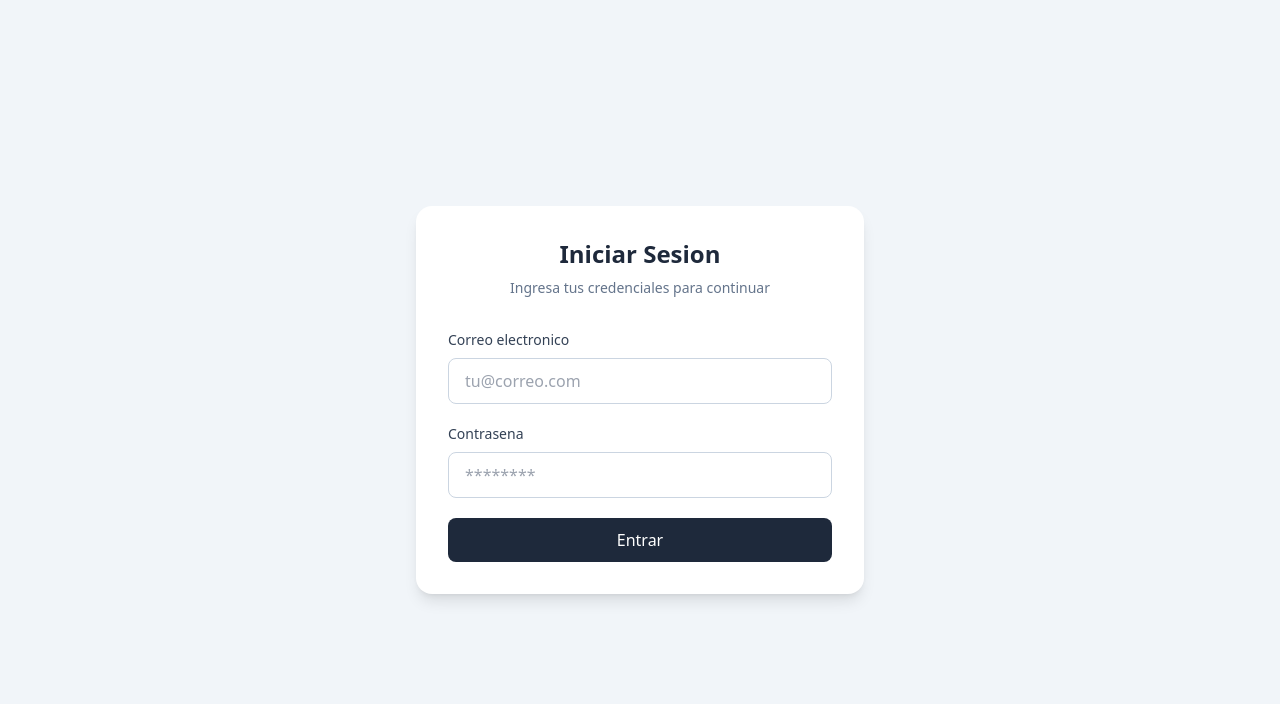
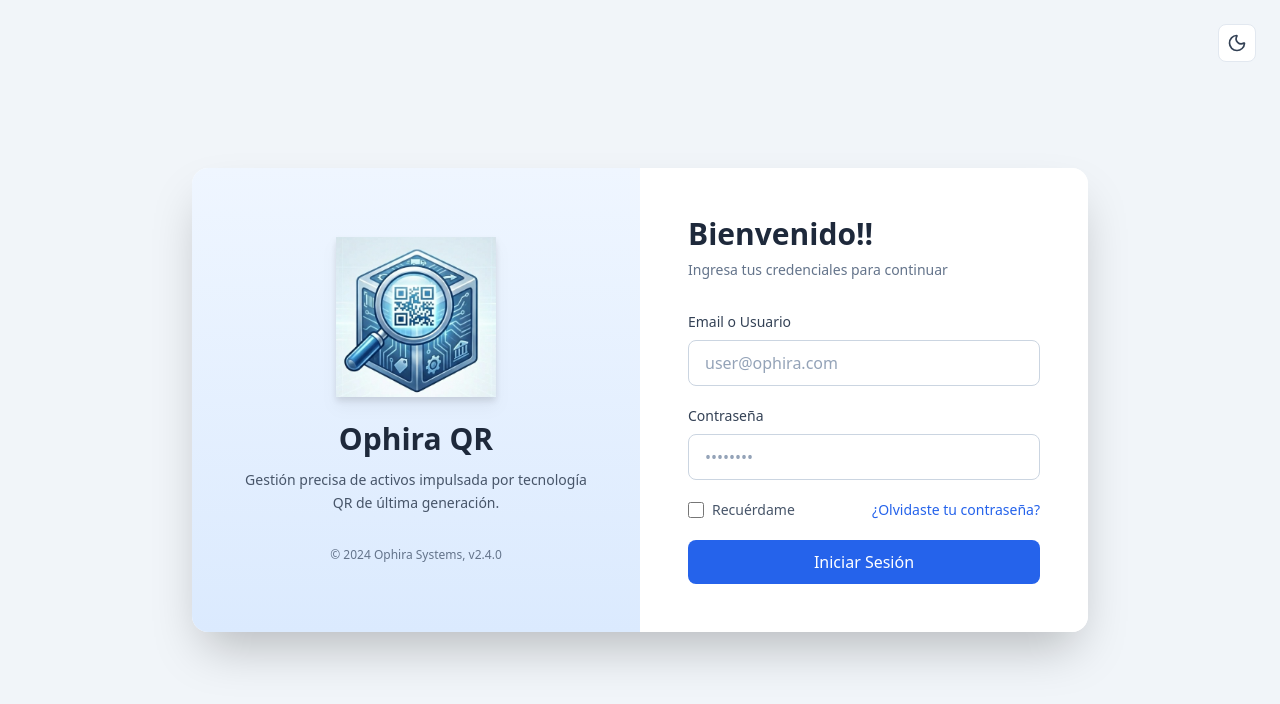
Before and after one commit to CaralbMen/Frontend_Ophira_Web, a React app in the folder Frontend/: page /login in a window 1280 px wide. Shown: the top 704 px of the page. Built offline with nearby package versions, Linux system fonts and the light colour scheme; the HTML template or start-up script is replaced by a standard one.

Commit message:
Screens aniadidas y modificacion del login y textos. Funciones de camara modificadas para mejor usabilidad

```diff
--- a/Frontend/src/components/Slidebar.jsx
+++ b/Frontend/src/components/Slidebar.jsx
@@ -1,6 +1,7 @@
 import { NavLink, useNavigate } from 'react-router-dom';
-import { LayoutDashboard, Package, QrCode, FileText, History, Settings, Users, Moon, Sun, LogOut } from 'lucide-react';
+import { LayoutDashboard, Package, QrCode, FileText, History, Settings, Users, Moon, Sun, LogOut, ClipboardCheck } from 'lucide-react';
 import { useTheme } from '../context/ThemeContext';
+import OphiraLogo from '../assets/OphiraLogo.png';
 
 const Slidebar = () => {
   const { isDark, toggleTheme } = useTheme();
@@ -24,9 +25,7 @@ const Slidebar = () => {
       {/* Logo */}
       <div className="px-6 py-6">
         <div className="flex items-center gap-2">
-          <div className="w-8 h-8 bg-blue-600 rounded-lg flex items-center justify-center">
-            <QrCode size={20} className="text-white" />
-          </div>
+          <img src={OphiraLogo} alt="Ophira" className="w-10 h-10 aspect-square object-cover" />
           <div>
             <h1 className={`text-lg font-bold ${isDark ? 'text-white' : 'text-slate-800'}`}>
               Ophira <span className="text-blue-600">QR</span>
@@ -58,9 +57,9 @@ const Slidebar = () => {
           <History size={18} />
           <span className="font-medium text-sm">History</span>
         </NavLink>
-        <NavLink to="/settings" className={linkClass}>
-          <Settings size={18} />
-          <span className="font-medium text-sm">Settings</span>
+        <NavLink to="/auditorias" className={linkClass}>
+          <ClipboardCheck size={18} />
+          <span className="font-medium text-sm">Auditorias</span>
         </NavLink>
         <NavLink to="/usuarios" className={linkClass}>
           <Users size={18} />
--- a/Frontend/src/context/ThemeContext.jsx
+++ b/Frontend/src/context/ThemeContext.jsx
@@ -3,26 +3,23 @@ import { createContext, useContext, useState, useEffect } from 'react';
 const ThemeContext = createContext();
 
 export const ThemeProvider = ({ children }) => {
-  const [isDark, setIsDark] = useState(false);
-
-  // Cargar tema del localStorage
-  useEffect(() => {
+  // Obtener tema del localStorage o sistema al inicializar
+  const [isDark, setIsDark] = useState(() => {
     const savedTheme = localStorage.getItem('theme');
     if (savedTheme) {
-      setIsDark(savedTheme === 'dark');
-    } else {
-      // Detectar preferencia del sistema
-      setIsDark(window.matchMedia('(prefers-color-scheme: dark)').matches);
+      return savedTheme === 'dark';
     }
-  }, []);
+    return window.matchMedia('(prefers-color-scheme: dark)').matches;
+  });
 
-  // Guardar tema y aplicar a document
+  // Aplicar tema al documento cuando cambia
   useEffect(() => {
+    const htmlElement = document.documentElement;
     if (isDark) {
-      document.documentElement.classList.add('dark');
+      htmlElement.classList.add('dark');
       localStorage.setItem('theme', 'dark');
     } else {
-      document.documentElement.classList.remove('dark');
+      htmlElement.classList.remove('dark');
       localStorage.setItem('theme', 'light');
     }
   }, [isDark]);
--- a/Frontend/src/pages/Login.jsx
+++ b/Frontend/src/pages/Login.jsx
@@ -1,49 +1,111 @@
 import { useNavigate } from "react-router-dom"
+import { useTheme } from '../context/ThemeContext';
+import { Moon, Sun } from 'lucide-react';
+import OphiraLogo from '../assets/OphiraLogo.png';
+
 const Login = () => {
+    const { isDark, toggleTheme } = useTheme();
     const navigate = useNavigate();
-    const entrar=()=>{
+    const entrar = () => {
         navigate('/dashboard');
     }
     return (
-        <div className="min-h-screen bg-slate-100 flex items-center justify-center px-4">
-            <div className="w-full max-w-md bg-white rounded-2xl shadow-lg p-8">
-                <h1 className="text-2xl font-bold text-slate-800 text-center">Iniciar Sesion</h1>
-                <p className="text-sm text-slate-500 text-center mt-2">Ingresa tus credenciales para continuar</p>
+        <div className={`min-h-screen flex items-center justify-center px-4 relative ${
+            isDark ? 'bg-slate-900' : 'bg-slate-100'
+        }`}>
+            {/* Theme Toggle Button */}
+            <button
+                onClick={toggleTheme}
+                className={`absolute top-6 right-6 p-2 rounded-lg transition ${
+                    isDark
+                        ? 'bg-slate-700 text-yellow-400 hover:bg-slate-600'
+                        : 'bg-white text-slate-700 hover:bg-slate-50 border border-slate-200'
+                }`}
+                title={isDark ? 'Modo claro' : 'Modo oscuro'}
+            >
+                {isDark ? <Sun size={20} /> : <Moon size={20} />}
+            </button>
 
-                <form className="mt-8 space-y-5">
+            <div className={`w-full max-w-4xl rounded-2xl shadow-2xl overflow-hidden grid grid-cols-1 md:grid-cols-2 ${
+                isDark ? 'bg-slate-800' : 'bg-white'
+            }`}>
+                {/* Left Side - Logo & Description */}
+                <div className={`p-12 flex flex-col items-center justify-center md:min-h-full bg-gradient-to-b ${
+                    isDark ? 'from-slate-700 to-slate-800' : 'from-blue-50 to-blue-100'
+                }`}>
+                    <img src={OphiraLogo} alt="Ophira QR" className="w-40 h-40 aspect-square object-cover mb-6 drop-shadow-lg" />
+                    <h2 className={`text-3xl font-bold text-center mb-3 ${isDark ? 'text-white' : 'text-slate-800'}`}>Ophira QR</h2>
+                    <p className={`text-center text-sm leading-relaxed ${isDark ? 'text-slate-300' : 'text-slate-600'}`}>
+                        Gestión precisa de activos impulsada por tecnología QR de última generación.
+                    </p>
+                    <p className={`text-center text-xs mt-8 ${isDark ? 'text-slate-500' : 'text-slate-500'}`}>© 2024 Ophira Systems, v2.4.0</p>
+                </div>
+
+                {/* Right Side - Login Form */}
+                <div className={`p-12 flex flex-col justify-center ${isDark ? 'bg-slate-800' : 'bg-white'}`}>
+                    <h1 className={`text-3xl font-bold mb-2 ${isDark ? 'text-white' : 'text-slate-800'}`}>Bienvenido!!</h1>
+                    <p className={`text-sm mb-8 ${isDark ? 'text-slate-400' : 'text-slate-500'}`}>Ingresa tus credenciales para continuar</p>
+
+                    <form className="space-y-5">
                         <div>
-                        <label htmlFor="email" className="block text-sm font-medium text-slate-700 mb-2">
-                            Correo electronico
+                            <label htmlFor="email" className={`block text-sm font-medium mb-2 ${isDark ? 'text-slate-200' : 'text-slate-700'}`}>
+                                Email o Usuario
                             </label>
+                            <div className="relative">
                                 <input
                                     id="email"
                                     name="email"
                                     type="email"
-                            placeholder="tu@correo.com"
-                            className="w-full rounded-lg border border-slate-300 px-4 py-2.5 text-slate-800 focus:outline-none focus:ring-2 focus:ring-slate-400 focus:border-slate-400"
+                                    placeholder="user@ophira.com"
+                                    className={`w-full rounded-lg border px-4 py-2.5 focus:outline-none focus:ring-2 focus:ring-blue-500 focus:border-blue-500 transition ${
+                                        isDark
+                                            ? 'bg-slate-700 border-slate-600 text-white placeholder-slate-500'
+                                            : 'border-slate-300 text-slate-800 placeholder-slate-400'
+                                    }`}
                                 />
+                            </div>
                         </div>
 
                         <div>
-                        <label htmlFor="password" className="block text-sm font-medium text-slate-700 mb-2">
-                            Contrasena
+                            <label htmlFor="password" className={`block text-sm font-medium mb-2 ${isDark ? 'text-slate-200' : 'text-slate-700'}`}>
+                                Contraseña
                             </label>
                             <input
                                 id="password"
                                 name="password"
                                 type="password"
-                            placeholder="********"
-                            className="w-full rounded-lg border border-slate-300 px-4 py-2.5 text-slate-800 focus:outline-none focus:ring-2 focus:ring-slate-400 focus:border-slate-400"
+                                placeholder="••••••••"
+                                className={`w-full rounded-lg border px-4 py-2.5 focus:outline-none focus:ring-2 focus:ring-blue-500 focus:border-blue-500 transition ${
+                                    isDark
+                                        ? 'bg-slate-700 border-slate-600 text-white placeholder-slate-500'
+                                        : 'border-slate-300 text-slate-800 placeholder-slate-400'
+                                }`}
                             />
+                        </div>
+
+                        <div className="flex items-center justify-between">
+                            <label className="flex items-center">
+                                <input
+                                    type="checkbox"
+                                    className={`w-4 h-4 rounded text-blue-600 focus:ring-blue-500 ${
+                                        isDark ? 'bg-slate-700 border-slate-600' : 'border-slate-300'
+                                    }`}
+                                />
+                                <span className={`ml-2 text-sm ${isDark ? 'text-slate-300' : 'text-slate-600'}`}>Recuérdame</span>
+                            </label>
+                            <a href="#" className={`text-sm font-medium hover:underline ${isDark ? 'text-blue-400 hover:text-blue-300' : 'text-blue-600 hover:text-blue-700'}`}>
+                                ¿Olvidaste tu contraseña?
+                            </a>
                         </div>
 
                         <button
                             onClick={entrar}
-                        className="w-full rounded-lg bg-slate-800 text-white py-2.5 font-medium hover:bg-slate-900 transition-colors"
+                            className="w-full rounded-lg bg-blue-600 text-white py-2.5 font-medium hover:bg-blue-700 transition-colors mt-6"
                         >
-                        Entrar
+                            Iniciar Sesión
                         </button>
                     </form>
+                </div>
             </div>
         </div>
     )
--- a/Frontend/src/pages/Reportes.jsx
+++ b/Frontend/src/pages/Reportes.jsx
@@ -366,10 +366,10 @@ const Reportes = () => {
                     {activity.categoria}
                   </td>
                   <td className="px-6 py-4">
-                    <span className={`inline-block px-2.5 py-1 rounded-full text-xs font-semibold ${
+                    <span className={`text-xs font-semibold ${
                       activity.estadoColor === 'green'
-                        ? 'bg-green-100 text-green-700'
-                        : 'bg-yellow-100 text-yellow-700'
+                        ? 'text-green-600'
+                        : 'text-yellow-600'
                     }`}>
                       {activity.estado}
                     </span>
```
Also changed, not shown: Frontend/src/pages/Activos.jsx (+5 -5 lines), Frontend/src/pages/Dashboard.jsx (+5 -5 lines), Frontend/src/pages/Historial.jsx (+6 -16 lines), Frontend/src/pages/Scanner.jsx (+28 -5 lines), Frontend/src/assets/OphiraLogo.png (added), Frontend/src/assets/ophira-logo.png (added). Lines whose indentation alone changed are shown as unchanged.
